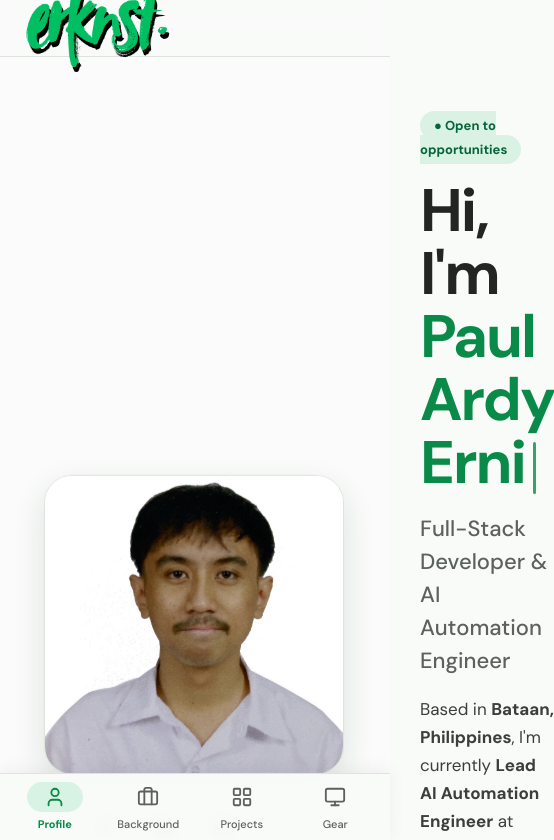
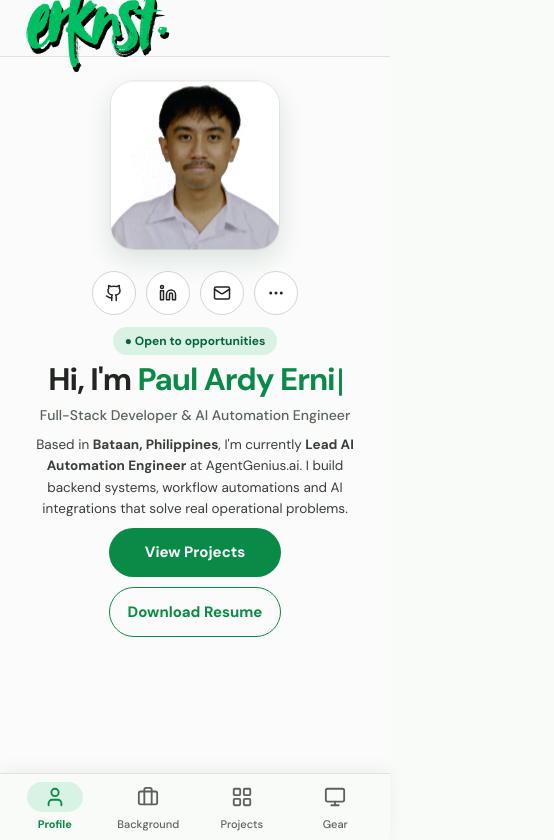
Before and after one commit to ArdyErni/paulardy-erni-portfolio, a Next.js app: page / in a window 390 px wide. Shown: the top 840 px of the page, 554 px wide, since content can reach past the window. Built offline with nearby package versions, Linux system fonts and the light colour scheme.

Commit message:
add mobile layout for profile page

```diff
--- a/src/components/profile/HeroSection.tsx
+++ b/src/components/profile/HeroSection.tsx
@@ -15,7 +15,7 @@ const FACTS = (profile: Profile) => [
   { label: "Based in", value: profile.location },
   { label: "Now", value: "Lead AI Automation Engineer, AgentGenius.ai" },
   { label: "Education", value: "BSIT, Bataan Peninsula State University" },
-  { label: "Recognition", value: "Dean's Lister, 2022–2026" },
+  { label: "Recognition", value: "Dean's Lister, 2022–2025" },
   { label: "Outside work", value: profile.interests },
 ];
 
@@ -28,98 +28,65 @@ const PHOTOS = [
 ];
 
 const STACK = [
-  {
-    z: 8,
-    w: 152,
-    h: 210,
-    bg: "rgb(207,224,212)",
-    rotate: -7,
-    tx: -155,
-    ty: -20,
-  },
-  {
-    z: 9,
-    w: 196,
-    h: 268,
-    bg: "rgb(217,230,220)",
-    rotate: -4,
-    tx: -100,
-    ty: -10,
-  },
-  { z: 10, w: 252, h: 340, bg: "rgb(227,236,229)", rotate: 0, tx: 0, ty: 0 },
-  { z: 9, w: 196, h: 268, bg: "rgb(217,230,220)", rotate: 4, tx: 100, ty: -10 },
-  { z: 8, w: 152, h: 210, bg: "rgb(207,224,212)", rotate: 7, tx: 155, ty: -20 },
+  { z: 8,  w: 152, h: 210, bg: "rgb(207,224,212)", rotate: -7, tx: -155, ty: -20 },
+  { z: 9,  w: 196, h: 268, bg: "rgb(217,230,220)", rotate: -4, tx: -100, ty: -10 },
+  { z: 10, w: 252, h: 340, bg: "rgb(227,236,229)", rotate:  0, tx:    0, ty:   0 },
+  { z: 9,  w: 196, h: 268, bg: "rgb(217,230,220)", rotate:  4, tx:  100, ty: -10 },
+  { z: 8,  w: 152, h: 210, bg: "rgb(207,224,212)", rotate:  7, tx:  155, ty: -20 },
+];
+
+const STACK_MOBILE = [
+  { z: 8,  w: 91,  h: 126, bg: "rgb(207,224,212)", rotate: -7, tx: -93, ty: -12 },
+  { z: 9,  w: 118, h: 161, bg: "rgb(217,230,220)", rotate: -4, tx: -60, ty: -6  },
+  { z: 10, w: 151, h: 204, bg: "rgb(227,236,229)", rotate:  0, tx:   0, ty:  0  },
+  { z: 9,  w: 118, h: 161, bg: "rgb(217,230,220)", rotate:  4, tx:  60, ty: -6  },
+  { z: 8,  w: 91,  h: 126, bg: "rgb(207,224,212)", rotate:  7, tx:  93, ty: -12 },
 ];
 
 const SOCIAL_ICONS = (profile: Profile) => [
-  {
-    el: "a" as const,
-    href: profile.socials.github,
-    icon: <Github size={20} />,
-    label: "GitHub",
-  },
-  {
-    el: "a" as const,
-    href: profile.socials.linkedin,
-    icon: <Linkedin size={20} />,
-    label: "LinkedIn",
-  },
-  {
-    el: "a" as const,
-    href: `mailto:${profile.socials.email}`,
-    icon: <Mail size={20} />,
-    label: "Email",
-  },
+  { href: profile.socials.github,            icon: <Github size={18} />,   label: "GitHub"   },
+  { href: profile.socials.linkedin,          icon: <Linkedin size={18} />, label: "LinkedIn" },
+  { href: `mailto:${profile.socials.email}`, icon: <Mail size={18} />,     label: "Email"    },
 ];
 
-// Reusable reveal wrapper — fades + slides up on mount with a delay
-function Reveal({
-  children,
-  delay = 0,
-  className = "",
-}: {
+function Reveal({ children, delay = 0, className = "" }: {
   children: React.ReactNode;
   delay?: number;
   className?: string;
 }) {
   const ref = useRef<HTMLDivElement>(null);
-
   useEffect(() => {
     const el = ref.current;
     if (!el) return;
-    const reduced = window.matchMedia(
-      "(prefers-reduced-motion: reduce)",
-    ).matches;
-    if (reduced) return;
-
+    if (window.matchMedia("(prefers-reduced-motion: reduce)").matches) return;
     el.style.opacity = "0";
     el.style.transform = "translateY(20px)";
-
     const t = setTimeout(() => {
       el.style.transition = "opacity 550ms ease, transform 550ms ease";
       el.style.opacity = "1";
       el.style.transform = "translateY(0)";
     }, delay);
-
     return () => clearTimeout(t);
   }, [delay]);
-
-  return (
-    <div ref={ref} className={className}>
-      {children}
-    </div>
-  );
+  return <div ref={ref} className={className}>{children}</div>;
 }
 
 export function HeroSection({ profile, onNavigate }: HeroSectionProps) {
-  const [showModal, setShowModal] = useState(false);
+  const [showModal, setShowModal]       = useState(false);
   const [modalVisible, setModalVisible] = useState(false);
-  const [activeIdx, setActiveIdx] = useState(2);
-  // photoIdx tracks which photo is shown on the center card; fading tracks transition
-  const [photoIdx, setPhotoIdx] = useState(0);
-  const [fading, setFading] = useState(false);
+  const [activeIdx, setActiveIdx]       = useState(2);
+  const [photoIdx, setPhotoIdx]         = useState(0);
+  const [fading, setFading]             = useState(false);
+  const [isMobile, setIsMobile]         = useState(false);
 
-  // Modal: trigger CSS entrance after mount
+  useEffect(() => {
+    const mq = window.matchMedia("(max-width: 767px)");
+    setIsMobile(mq.matches);
+    const handler = (e: MediaQueryListEvent) => setIsMobile(e.matches);
+    mq.addEventListener("change", handler);
+    return () => mq.removeEventListener("change", handler);
+  }, []);
+
   useEffect(() => {
     if (showModal) {
       const t = setTimeout(() => setModalVisible(true), 16);
@@ -129,7 +96,6 @@ export function HeroSection({ profile, onNavigate }: HeroSectionProps) {
     }
   }, [showModal]);
 
-  // Auto-shuffle photo every 3 seconds while modal is open
   useEffect(() => {
     if (!showModal) return;
     const interval = setInterval(() => {
@@ -138,8 +104,8 @@ export function HeroSection({ profile, onNavigate }: HeroSectionProps) {
         setPhotoIdx((i) => (i + 1) % PHOTOS.length);
         setActiveIdx((i) => (i + 1) % STACK.length);
         setFading(false);
-      }, 500);
-    }, 5000);
+      }, 300);
+    }, 3000);
     return () => clearInterval(interval);
   }, [showModal]);
 
@@ -157,9 +123,12 @@ export function HeroSection({ profile, onNavigate }: HeroSectionProps) {
     }, 300);
   };
 
+  const stack  = isMobile ? STACK_MOBILE : STACK;
+  const stackW = isMobile ? 320 : 560;
+  const stackH = isMobile ? 224 : 390;
+
   return (
     <>
-      {/* Floating photo keyframe */}
       <style>{`
         @keyframes float {
           0%, 100% { transform: translateY(0px); }
@@ -169,10 +138,7 @@ export function HeroSection({ profile, onNavigate }: HeroSectionProps) {
           from { transform: translateX(-100%) skewX(-12deg); }
           to   { transform: translateX(220%) skewX(-12deg); }
         }
-        .cta-shimmer {
-          position: relative;
-          overflow: hidden;
-        }
+        .cta-shimmer { position: relative; overflow: hidden; }
         .cta-shimmer::before {
           content: "";
           position: absolute;
@@ -181,31 +147,34 @@ export function HeroSection({ profile, onNavigate }: HeroSectionProps) {
           transform: translateX(-100%) skewX(-12deg);
           pointer-events: none;
         }
-        .cta-shimmer:hover::before {
-          animation: shimmer 600ms ease forwards;
-        }
+        .cta-shimmer:hover::before { animation: shimmer 600ms ease forwards; }
         @media (prefers-reduced-motion: reduce) {
           .float-photo { animation: none !important; }
           .cta-shimmer::before { display: none; }
         }
       `}</style>
 
-      <section className="bg-[#fafbfa] min-h-[calc(100vh-50px)] flex items-center">
-        <div className="mx-auto w-full px-6 py-14" style={{ maxWidth: 1100 }}>
+      {/* HERO */}
+      <section className="bg-[#fafbfa] min-h-[calc(100vh-56px)] flex items-start md:items-center pb-20 md:pb-0">
+        <div className="mx-auto w-full px-5 py-8 md:px-6 md:py-14" style={{ maxWidth: 1100 }}>
+
+          {/* Mobile: single column centered | Desktop: two-column grid */}
           <div
-            className="grid items-center gap-14"
+            className="flex flex-col items-center text-center gap-3 md:grid md:items-center md:gap-14 md:text-left"
             style={{ gridTemplateColumns: "340px 1fr" }}
           >
-            {/* LEFT — photo + social icons */}
-            <Reveal delay={0} className="flex flex-col items-center gap-5">
-              {/* Effect 1 — photo float */}
+            {/* LEFT */}
+            <Reveal delay={0} className="flex flex-col items-center gap-3 md:gap-5">
+              {/* Photo */}
               <div
-                className="float-photo relative overflow-hidden bg-white rounded-[28px] border border-[#dfe3df]"
+                className="float-photo relative overflow-hidden bg-white border border-[#dfe3df]"
                 style={{
-                  width: 300,
-                  height: 300,
-                  boxShadow: "rgba(10,60,30,0.12) 0px 12px 32px 0px",
+                  width: isMobile ? 170 : 300,
+                  height: isMobile ? 170 : 300,
+                  borderRadius: isMobile ? 24 : 28,
+                  boxShadow: "rgba(10,60,30,0.12) 0px 10px 26px 0px",
                   animation: "float 4s ease-in-out infinite",
+                  flexShrink: 0,
                 }}
               >
                 <Image
@@ -216,20 +185,16 @@ export function HeroSection({ profile, onNavigate }: HeroSectionProps) {
                 />
               </div>
 
-              {/* Effect 4 — social icons stagger-in */}
-              <div className="flex items-center gap-3">
-                {SOCIAL_ICONS(profile).map(({ el, href, icon, label }, i) => (
+              {/* Social icons */}
+              <div className="flex items-center gap-[10px]">
+                {SOCIAL_ICONS(profile).map(({ href, icon, label }, i) => (
                   <Reveal key={label} delay={200 + i * 60}>
                     <a
                       href={href}
                       target={href.startsWith("mailto") ? undefined : "_blank"}
-                      rel={
-                        href.startsWith("mailto")
-                          ? undefined
-                          : "noopener noreferrer"
-                      }
+                      rel={href.startsWith("mailto") ? undefined : "noopener noreferrer"}
                       aria-label={label}
-                      className="w-[46px] h-[46px] rounded-full border border-[#cfd6cf] bg-white flex items-center justify-center text-foreground hover:text-primary hover:border-primary transition-colors"
+                      className="w-[44px] h-[44px] rounded-full border border-[#cfd6cf] bg-white flex items-center justify-center text-foreground hover:text-primary hover:border-primary transition-colors"
                     >
                       {icon}
                     </a>
@@ -239,23 +204,21 @@ export function HeroSection({ profile, onNavigate }: HeroSectionProps) {
                   <button
                     onClick={() => setShowModal(true)}
                     aria-label="More"
-                    className="w-[46px] h-[46px] rounded-full border border-[#cfd6cf] bg-white flex items-center justify-center text-foreground hover:text-primary hover:border-primary transition-colors"
+                    className="w-[44px] h-[44px] rounded-full border border-[#cfd6cf] bg-white flex items-center justify-center text-foreground hover:text-primary hover:border-primary transition-colors"
                   >
-                    <MoreHorizontal size={20} />
+                    <MoreHorizontal size={18} />
                   </button>
                 </Reveal>
               </div>
             </Reveal>
 
-            {/* RIGHT — text content, staggered reveals */}
-            <div className="flex flex-col gap-[18px]">
+            {/* RIGHT */}
+            <div className="flex flex-col items-center md:items-start gap-2 md:gap-[18px] w-full">
+
               <Reveal delay={80}>
                 <span
-                  className="self-start text-[13px] font-bold px-[14px] py-[6px] rounded-full"
-                  style={{
-                    backgroundColor: "rgb(217,242,227)",
-                    color: "rgb(7,100,58)",
-                  }}
+                  className="inline-block text-[12px] font-bold px-[12px] py-[5px] rounded-full"
+                  style={{ backgroundColor: "rgb(217,242,227)", color: "rgb(7,100,58)" }}
                 >
                   ● Open to opportunities
                 </span>
@@ -263,15 +226,14 @@ export function HeroSection({ profile, onNavigate }: HeroSectionProps) {
 
               <Reveal delay={150}>
                 <h1
-                  className="font-black leading-[1.05] tracking-[-2px]"
-                  style={{ fontSize: 60 }}
+                  className="font-bold leading-[1.08] tracking-[-1px] md:font-black md:leading-[1.05] md:tracking-[-2px]"
+                  style={{ fontSize: "clamp(30px, 8vw, 60px)" }}
                 >
                   Hi, I&apos;m{" "}
                   <span className="text-primary">{profile.name}</span>
-                  {/* Effect 3 — blinking cursor */}
                   <span
-                    className="inline-block w-[3px] h-[52px] bg-primary ml-2 align-middle animate-pulse"
-                    style={{ borderRadius: 2, animationDuration: "900ms" }}
+                    className="inline-block w-[3px] bg-primary ml-1 align-middle animate-pulse"
+                    style={{ height: "clamp(26px, 7vw, 52px)", borderRadius: 2, animationDuration: "900ms" }}
                   />
                 </h1>
               </Reveal>
@@ -279,7 +241,7 @@ export function HeroSection({ profile, onNavigate }: HeroSectionProps) {
               <Reveal delay={220}>
                 <div
                   className="font-medium"
-                  style={{ fontSize: 22, color: "rgb(91,98,91)" }}
+                  style={{ fontSize: "clamp(14px, 3.5vw, 22px)", color: "rgb(91,98,91)" }}
                 >
                   {profile.title}
                 </div>
@@ -287,12 +249,8 @@ export function HeroSection({ profile, onNavigate }: HeroSectionProps) {
 
               <Reveal delay={290}>
                 <p
-                  className="leading-[1.65]"
-                  style={{
-                    fontSize: 17,
-                    color: "rgb(59,63,59)",
-                    maxWidth: 560,
-                  }}
+                  className="leading-[1.6]"
+                  style={{ fontSize: "clamp(13.5px, 3.2vw, 17px)", color: "rgb(59,63,59)", maxWidth: 560 }}
                 >
                   Based in <b>{profile.location}</b>, I&apos;m currently{" "}
                   <b>Lead AI Automation Engineer</b> at AgentGenius.ai.{" "}
@@ -300,12 +258,11 @@ export function HeroSection({ profile, onNavigate }: HeroSectionProps) {
                 </p>
               </Reveal>
 
-              {/* Effect 2 — CTA shimmer */}
               <Reveal delay={360}>
-                <div className="flex flex-wrap gap-[10px]">
+                <div className="flex flex-col w-full gap-[10px] md:flex-row md:flex-wrap md:w-auto">
                   <button
                     onClick={() => onNavigate("projects")}
-                    className="cta-shimmer px-[18px] py-[10px] rounded-full text-[14px] font-semibold text-white"
+                    className="cta-shimmer px-[18px] py-[13px] md:py-[10px] rounded-full text-[15px] md:text-[14px] font-semibold text-white text-center"
                     style={{ backgroundColor: "#0a8a47" }}
                   >
                     View Projects
@@ -314,7 +271,7 @@ export function HeroSection({ profile, onNavigate }: HeroSectionProps) {
                     href={profile.resume}
                     target="_blank"
                     rel="noopener noreferrer"
-                    className="cta-shimmer px-[18px] py-[10px] rounded-full text-[14px] font-semibold border"
+                    className="cta-shimmer px-[18px] py-[13px] md:py-[10px] rounded-full text-[15px] md:text-[14px] font-semibold border text-center"
                     style={{ color: "#0a8a47", borderColor: "#0a8a47" }}
                   >
                     Download Resume
@@ -326,32 +283,29 @@ export function HeroSection({ profile, onNavigate }: HeroSectionProps) {
         </div>
       </section>
 
-      {/* Modal — scale+fade entrance */}
+      {/* MODAL */}
       {showModal && (
         <div
-          className="fixed inset-0 z-50 flex items-center justify-center"
+          className="fixed inset-0 z-50 flex items-end md:items-center justify-center"
           style={{
-            backgroundColor: modalVisible
-              ? "rgba(0,0,0,0.45)"
-              : "rgba(0,0,0,0)",
+            backgroundColor: modalVisible ? "rgba(0,0,0,0.45)" : "rgba(0,0,0,0)",
             transition: "background-color 280ms ease",
           }}
           onClick={closeModal}
         >
           <div
-            className="relative bg-white"
+            className="relative bg-white w-full md:w-auto overflow-y-auto"
             style={{
-              borderRadius: 24,
+              borderRadius: isMobile ? "24px 24px 0 0" : 24,
               boxShadow: "rgba(0,0,0,0.35) 0px 30px 80px 0px",
-              padding: "52px 44px",
-              width: 1040,
-              maxWidth: "calc(100vw - 32px)",
+              padding: isMobile ? "32px 20px 40px" : "52px 44px",
+              maxWidth: isMobile ? "100%" : 1040,
+              maxHeight: isMobile ? "90dvh" : "calc(100vh - 48px)",
               opacity: modalVisible ? 1 : 0,
               transform: modalVisible
                 ? "scale(1) translateY(0)"
-                : "scale(0.94) translateY(16px)",
-              transition:
-                "opacity 280ms ease, transform 280ms cubic-bezier(0.32,0.72,0,1)",
+                : isMobile ? "translateY(40px)" : "scale(0.94) translateY(16px)",
+              transition: "opacity 280ms ease, transform 280ms cubic-bezier(0.32,0.72,0,1)",
             }}
             onClick={(e) => e.stopPropagation()}
           >
@@ -364,38 +318,20 @@ export function HeroSection({ profile, onNavigate }: HeroSectionProps) {
               <X size={18} />
             </button>
 
-            {/* Two-column grid */}
+            {/* Mobile: single column | Desktop: two-column grid */}
             <div
-              className="grid items-center"
-              style={{ gridTemplateColumns: "1fr 1fr", gap: 40 }}
+              className="flex flex-col gap-8 md:grid md:items-center"
+              style={{ gridTemplateColumns: isMobile ? undefined : "1fr 1fr", gap: isMobile ? undefined : 40 }}
             >
-              {/* Left */}
+              {/* Text */}
               <div className="flex flex-col" style={{ gap: 14 }}>
-                <h2
-                  style={{
-                    font: '700 36px "DM Sans", system-ui, sans-serif',
-                    letterSpacing: "-1px",
-                    margin: 0,
-                  }}
-                >
+                <h2 style={{ font: '700 clamp(22px,6vw,36px) "DM Sans", system-ui, sans-serif', letterSpacing: "-1px", margin: 0 }}>
                   More about me
                 </h2>
-                <p
-                  style={{
-                    fontSize: 15,
-                    lineHeight: "24px",
-                    color: "rgb(91,98,91)",
-                    margin: 0,
-                  }}
-                >
+                <p style={{ fontSize: 15, lineHeight: "24px", color: "rgb(91,98,91)", margin: 0 }}>
                   {profile.about}
                 </p>
-                <div
-                  style={{
-                    marginTop: 6,
-                    borderBottom: "1px solid rgb(228,230,228)",
-                  }}
-                >
+                <div style={{ marginTop: 6, borderBottom: "1px solid rgb(228,230,228)" }}>
                   {FACTS(profile).map(({ label, value }) => (
                     <div
                       key={label}
@@ -409,25 +345,17 @@ export function HeroSection({ profile, onNavigate }: HeroSectionProps) {
                         gap: 16,
                       }}
                     >
-                      <span
-                        style={{
-                          color: "rgb(91,98,91)",
-                          flexShrink: 0,
-                          width: 96,
-                        }}
-                      >
-                        {label}
-                      </span>
+                      <span style={{ color: "rgb(91,98,91)", flexShrink: 0, width: 96 }}>{label}</span>
                       <span style={{ fontWeight: 600 }}>{value}</span>
                     </div>
                   ))}
                 </div>
               </div>
 
-              {/* Right — photo stack */}
+              {/* Photo stack */}
               <div className="flex flex-col items-center" style={{ gap: 14 }}>
-                <div className="relative" style={{ width: 560, height: 390 }}>
-                  {STACK.map((card, i) => {
+                <div className="relative" style={{ width: stackW, height: stackH }}>
+                  {stack.map((card, i) => {
                     const isFront = i === activeIdx;
                     return (
                       <div
@@ -439,7 +367,7 @@ export function HeroSection({ profile, onNavigate }: HeroSectionProps) {
                           height: card.h,
                           backgroundColor: card.bg,
                           borderRadius: 16,
-                          border: "3.64px solid white",
+                          border: "3px solid white",
                           boxShadow: "rgba(10,60,30,0.15) 0px 6px 18px 0px",
                           top: "50%",
                           left: "50%",
@@ -475,19 +403,14 @@ export function HeroSection({ profile, onNavigate }: HeroSectionProps) {
                         width: i === activeIdx ? 22 : 6,
                         height: 6,
                         borderRadius: 999,
-                        backgroundColor:
-                          i === activeIdx
-                            ? "rgb(10,138,71)"
-                            : "rgb(207,214,207)",
+                        backgroundColor: i === activeIdx ? "rgb(10,138,71)" : "rgb(207,214,207)",
                         transition: "width 0.2s",
                       }}
                     />
                   ))}
                 </div>
 
-                <div style={{ fontSize: 13, color: "rgb(91,98,91)" }}>
-                  Click the stack to shuffle
-                </div>
+                <div style={{ fontSize: 13, color: "rgb(91,98,91)" }}>Click the stack to shuffle</div>
               </div>
             </div>
           </div>
```
